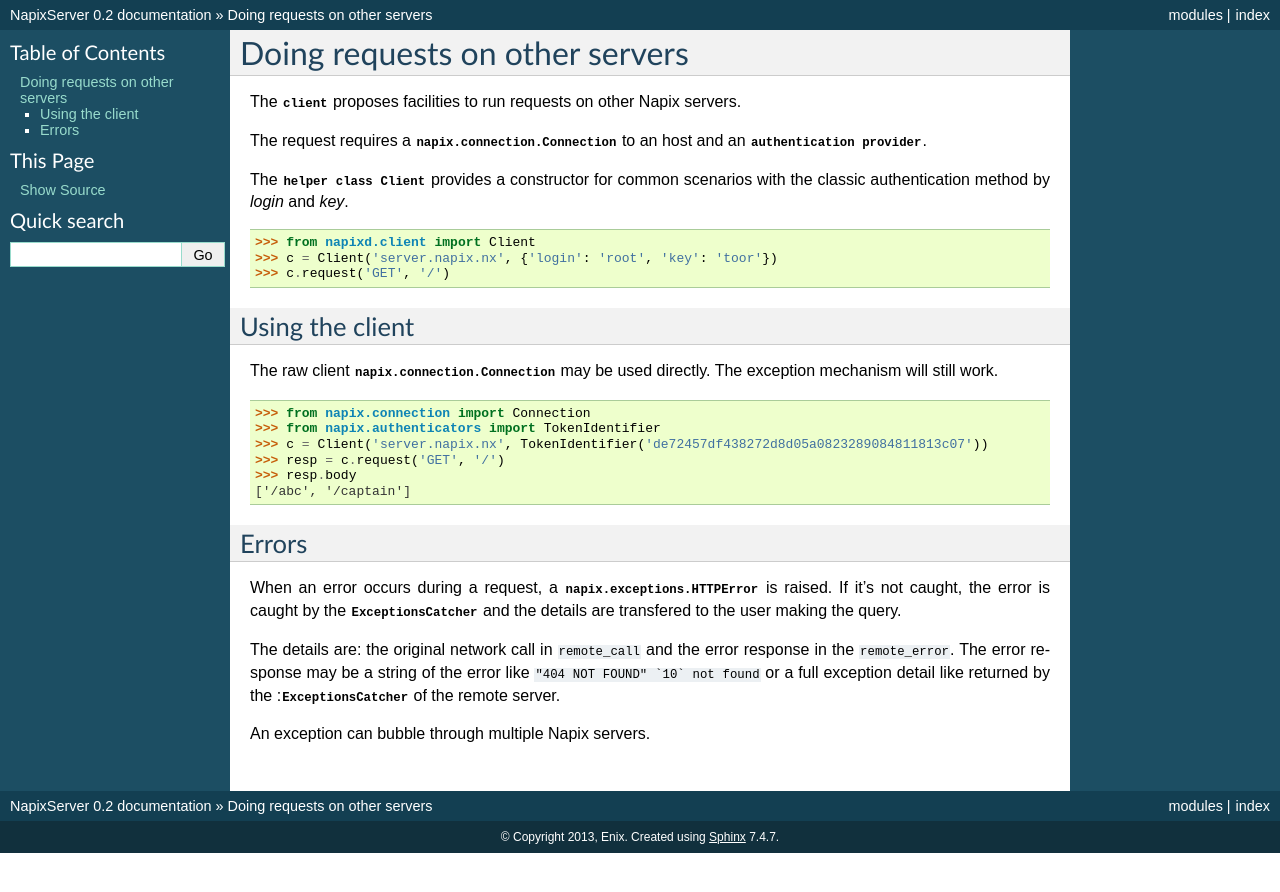
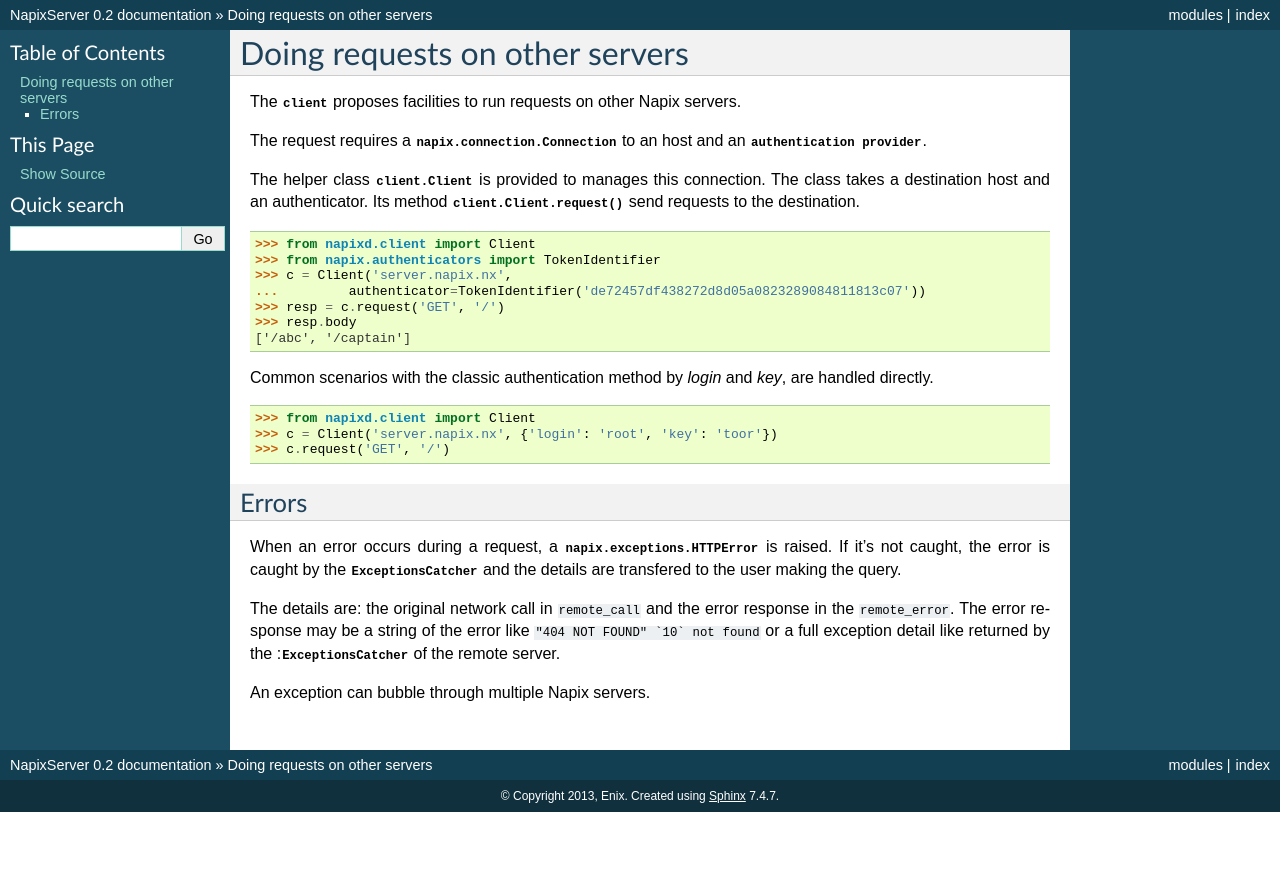
Before and after one commit to napix/NapixServer, a Sphinx documentation site: the page built from docs/client.rst, in a window 1280 px wide. Shown: the top 892 px of the page. Built offline with Sphinx 7.4.7, drawn with Linux system fonts in a browser that asks for light colours.

Commit message:
Client take a dict for a loginautheticator or an authenticator

```diff
--- a/docs/client.rst
+++ b/docs/client.rst
@@ -11,25 +11,24 @@ The :mod:`client` proposes facilities to run requests on other Napix servers.
 The request requires a :class:`napix.connection.Connection` to an host and
 an :mod:`authentication provider<napix.authenticators>`.
 
-The :class:`helper class Client<client.Client>` provides a constructor
-for common scenarios with the classic authentication method by *login* and *key*.
+The helper class :class:`client.Client` is provided to manages this connection.
+The class takes a destination host and an authenticator.
+Its method :meth:`client.Client.request` send requests to the destination.
+
+>>> from napixd.client import Client
+>>> from napix.authenticators import TokenIdentifier
+>>> c = Client('server.napix.nx',
+...         authenticator=TokenIdentifier('de72457df438272d8d05a0823289084811813c07'))
+>>> resp = c.request('GET', '/')
+>>> resp.body
+['/abc', '/captain']
+
+Common scenarios with the classic authentication method by *login* and *key*,
+are handled directly.
 
 >>> from napixd.client import Client
 >>> c = Client('server.napix.nx', {'login': 'root', 'key': 'toor'})
 >>> c.request('GET', '/')
-
-Using the client
-================
-
-The raw client :class:`napix.connection.Connection` may be used directly.
-The exception mechanism will still work.
-
->>> from napix.connection import Connection
->>> from napix.authenticators import TokenIdentifier
->>> c = Client('server.napix.nx', TokenIdentifier('de72457df438272d8d05a0823289084811813c07'))
->>> resp = c.request('GET', '/')
->>> resp.body
-['/abc', '/captain']
 
 Errors
 ======
```
Also changed, not shown: 1 other file.
